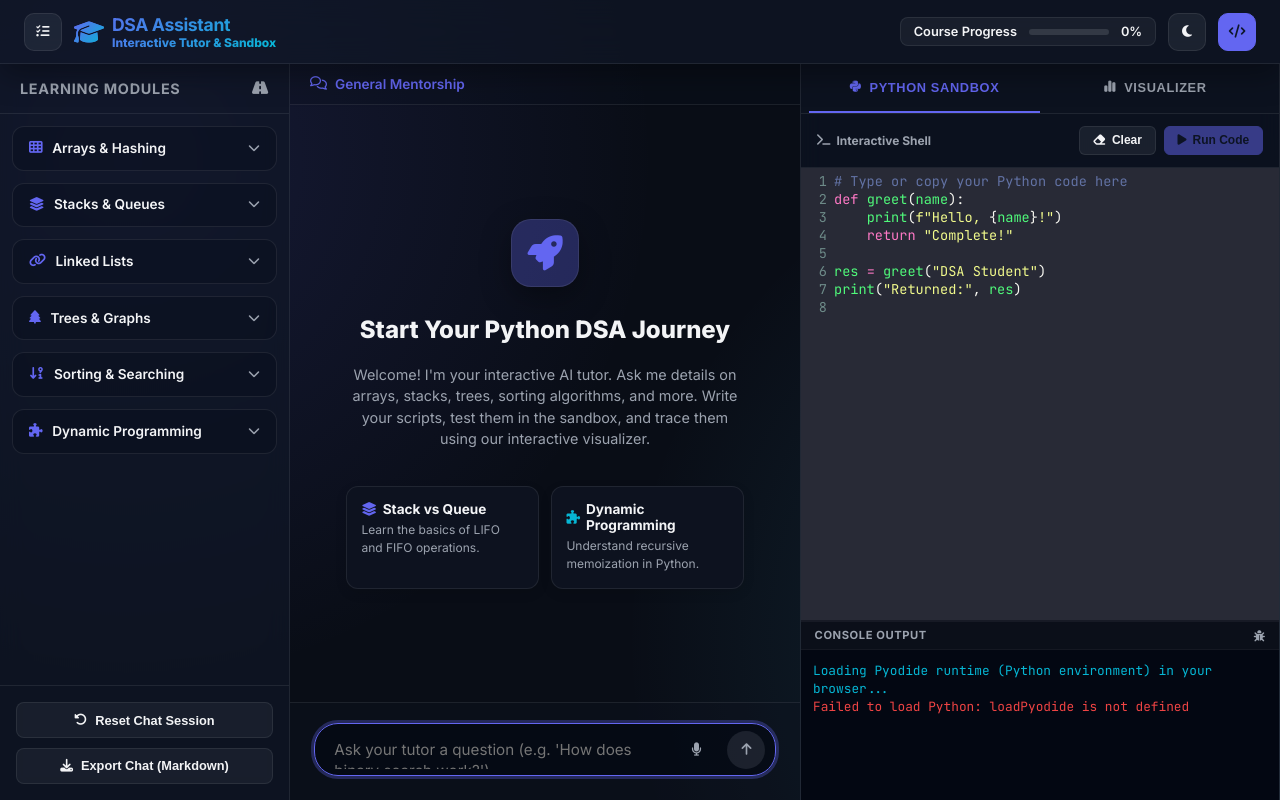
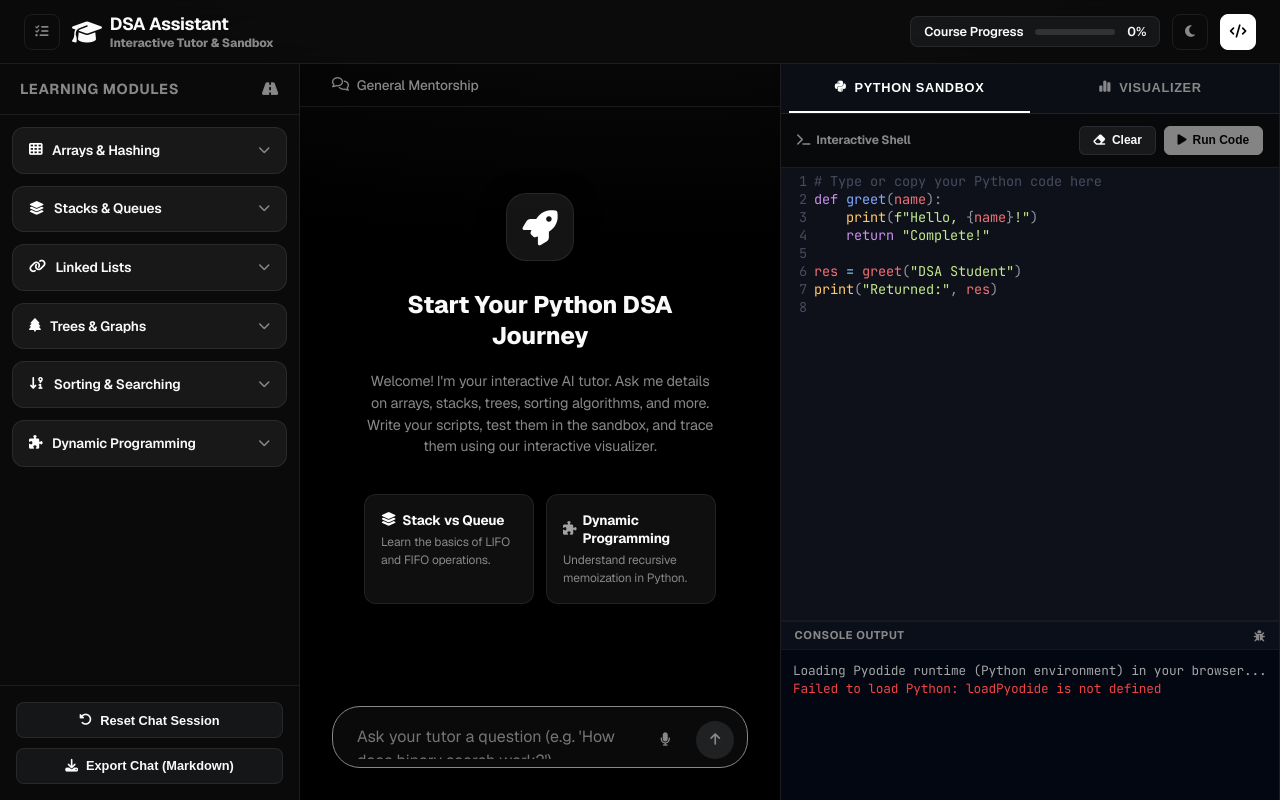
Before and after one commit to lidostark/dsa-learning-assistant, a Flask app: template templates/index.html in a window 1280 px wide. Run offline with Flask 3, Linux system fonts and the light colour scheme; the template is opened without the code that fills it, so the values that code supplies are empty; some libraries are stand-ins or nearby versions.

Commit message:
redesigned the UI elements of the website, by changing the color theme, implemented floating effect to the elements, and redesigned the light mode effect.

```diff
--- a/app.py
+++ b/app.py
@@ -14,6 +14,7 @@ app.secret_key = os.environ.get("FLASK_SECRET_KEY", "dsa-learning-assistant-secr
 env_path = Path(__file__).resolve().parent / ".env"
 if env_path.exists():
     try:
+        # pyrefly: ignore [missing-import]
         from dotenv import load_dotenv
     except ImportError as exc:
         raise ImportError("python-dotenv is required to load .env. Install it with `pip install python-dotenv`.") from exc
--- a/templates/index.html
+++ b/templates/index.html
@@ -12,13 +12,14 @@
     <link rel="preconnect" href="https://fonts.googleapis.com">
     <link rel="preconnect" href="https://fonts.gstatic.com" crossorigin>
     <link
-        href="https://fonts.googleapis.com/css2?family=Inter:wght@300;400;500;600;700;800&family=JetBrains+Mono:wght@400;500;600&display=swap"
+        href="https://fonts.googleapis.com/css2?family=Geist:wght@300;400;500;600;700;800&family=JetBrains+Mono:wght@400;500;600&display=swap"
         rel="stylesheet">
     <link rel="stylesheet" href="https://cdnjs.cloudflare.com/ajax/libs/font-awesome/6.4.0/css/all.min.css">
 
     <!-- CodeMirror Editor Styling & Theme -->
     <link rel="stylesheet" href="https://cdnjs.cloudflare.com/ajax/libs/codemirror/5.65.13/codemirror.min.css">
-    <link rel="stylesheet" href="https://cdnjs.cloudflare.com/ajax/libs/codemirror/5.65.13/theme/dracula.min.css">
+    <link rel="stylesheet"
+        href="https://cdnjs.cloudflare.com/ajax/libs/codemirror/5.65.13/theme/material-ocean.min.css">
 
     <!-- Syntax Highlighting (Highlight.js) -->
     <link rel="stylesheet"
@@ -26,55 +27,59 @@
 
     <style>
         :root {
-            --font-main: 'Inter', -apple-system, sans-serif;
+            --font-main: 'Geist', -apple-system, BlinkMacSystemFont, 'Segoe UI', sans-serif;
             --font-code: 'JetBrains Mono', monospace;
 
-            /* Theme variables (Dark Mode default) */
-            --bg-gradient: radial-gradient(circle at 10% 20%, rgba(99, 102, 241, 0.15) 0%, transparent 40%),
-                radial-gradient(circle at 90% 80%, rgba(76, 201, 240, 0.15) 0%, transparent 40%),
-                #090d16;
-            --bg-panel: rgba(17, 24, 39, 0.7);
-            --bg-panel-solid: #0d121f;
-            --bg-input: rgba(3, 7, 18, 0.6);
+            /* Premium OLED Black & White Theme */
+            --bg-gradient: radial-gradient(ellipse 80% 50% at 50% -20%, rgba(120, 120, 120, 0.15), transparent),
+                #000000;
+            --bg-panel: rgba(12, 12, 12, 0.85);
+            --bg-panel-solid: #0A0A0A;
+            --bg-input: rgba(255, 255, 255, 0.06);
             --border-panel: rgba(255, 255, 255, 0.08);
-            --text-main: #f3f4f6;
-            --text-muted: #9ca3af;
-            --text-inverse: #0f172a;
-
-            --color-primary: #6366f1;
-            --color-primary-dark: #4f46e5;
-            --color-primary-glow: rgba(99, 102, 241, 0.3);
-            --color-secondary: #06b6d4;
-            --color-secondary-glow: rgba(6, 182, 212, 0.25);
-            --color-success: #10b981;
-            --color-danger: #ef4444;
-
-            --shadow-premium: 0 10px 30px rgba(0, 0, 0, 0.35);
+            --text-main: #FAFAFA;
+            --text-muted: #888888;
+            --text-inverse: #000000;
+
+            --color-primary: #FFFFFF;
+            --color-primary-dark: #D4D4D4;
+            --color-primary-glow: rgba(255, 255, 255, 0.08);
+            --color-secondary: #A3A3A3;
+            --color-secondary-glow: rgba(163, 163, 163, 0.1);
+            --color-success: #22C55E;
+            --color-danger: #EF4444;
+            --color-accent: #FFFFFF;
+
+            --shadow-premium: 0 4px 24px rgba(0, 0, 0, 0.6);
+            --shadow-float: 0 12px 40px rgba(0, 0, 0, 0.5);
             --radius-main: 16px;
-            --radius-btn: 999px;
-
-            --sidebar-width: 290px;
-            --sandbox-width: 480px;
+            --radius-btn: 10px;
+
+            --sidebar-width: 300px;
+            --sandbox-width: 500px;
         }
 
         [data-theme="light"] {
-            --bg-gradient: radial-gradient(circle at 10% 20%, rgba(99, 102, 241, 0.06) 0%, transparent 40%),
-                radial-gradient(circle at 90% 80%, rgba(76, 201, 240, 0.06) 0%, transparent 40%),
-                #f1f5f9;
-            --bg-panel: rgba(255, 255, 255, 0.75);
-            --bg-panel-solid: #ffffff;
-            --bg-input: rgba(241, 245, 249, 0.9);
+            --bg-gradient: #FFFFFF;
+            --bg-panel: rgba(255, 255, 255, 0.95);
+            --bg-panel-solid: #FFFFFF;
+            --bg-input: rgba(0, 0, 0, 0.04);
             --border-panel: rgba(0, 0, 0, 0.08);
-            --text-main: #1f2937;
-            --text-muted: #6b7280;
-            --text-inverse: #ffffff;
-
-            --color-primary: #4f46e5;
-            --color-primary-dark: #3730a3;
-            --color-primary-glow: rgba(79, 70, 229, 0.15);
-            --color-secondary: #0891b2;
-            --color-secondary-glow: rgba(8, 145, 178, 0.15);
-            --color-success: #16a34a;
+            --text-main: #0A0A0A;
+            --text-muted: #6B6B6B;
+            --text-inverse: #FFFFFF;
+
+            --color-primary: #000000;
+            --color-primary-dark: #171717;
+            --color-primary-glow: rgba(0, 0, 0, 0.05);
+            --color-secondary: #525252;
+            --color-secondary-glow: rgba(82, 82, 82, 0.08);
+            --color-success: #16A34A;
+            --color-danger: #DC2626;
+            --color-accent: #000000;
+
+            --shadow-premium: 0 2px 12px rgba(0, 0, 0, 0.08);
+            --shadow-float: 0 8px 32px rgba(0, 0, 0, 0.12);
         }
 
         * {
@@ -86,34 +91,36 @@
         body {
             font-family: var(--font-main);
             background: var(--bg-gradient);
+            background-attachment: fixed;
             color: var(--text-main);
             height: 100vh;
             display: grid;
             grid-template-rows: 64px 1fr;
-            grid-template-columns: var(--sidebar-width) 1fr var(--sandbox-width);
+            grid-template-columns: var(--sidebar-width) minmax(0, 1fr) var(--sandbox-width);
             grid-template-areas:
                 "header header header"
                 "sidebar chat sandbox";
             overflow: hidden;
             transition: background 0.3s ease, color 0.3s ease;
+            letter-spacing: -0.01em;
         }
 
         body.sidebar-collapsed {
-            grid-template-columns: 0px 1fr var(--sandbox-width);
+            grid-template-columns: 0px minmax(0, 1fr) var(--sandbox-width);
         }
 
         body.sandbox-collapsed {
-            grid-template-columns: var(--sidebar-width) 1fr 0px;
+            grid-template-columns: var(--sidebar-width) minmax(0, 1fr) 0px;
         }
 
         body.sidebar-collapsed.sandbox-collapsed {
-            grid-template-columns: 0px 1fr 0px;
+            grid-template-columns: 0px minmax(0, 1fr) 0px;
         }
 
         /* Scrollbar Styling */
         ::-webkit-scrollbar {
-            width: 6px;
-            height: 6px;
+            width: 4px;
+            height: 4px;
         }
 
         ::-webkit-scrollbar-track {
@@ -121,26 +128,26 @@
         }
 
         ::-webkit-scrollbar-thumb {
-            background: rgba(156, 163, 175, 0.25);
+            background: var(--border-panel);
             border-radius: 4px;
         }
 
         ::-webkit-scrollbar-thumb:hover {
-            background: rgba(156, 163, 175, 0.45);
+            background: rgba(255, 255, 255, 0.2);
         }
 
         /* HEADER */
         header {
             grid-area: header;
             background: var(--bg-panel);
-            backdrop-filter: blur(16px);
+            backdrop-filter: blur(24px);
+            -webkit-backdrop-filter: blur(24px);
             border-bottom: 1px solid var(--border-panel);
             padding: 0 1.5rem;
             display: flex;
             align-items: center;
             justify-content: space-between;
             z-index: 100;
-            box-shadow: var(--shadow-premium);
         }
 
         .header-brand {
@@ -151,9 +158,7 @@
 
         .header-logo {
             font-size: 1.5rem;
-            background: linear-gradient(135deg, var(--color-primary), var(--color-secondary));
-            -webkit-background-clip: text;
-            -webkit-text-fill-color: transparent;
+            color: var(--text-main);
             font-weight: 800;
             display: flex;
             align-items: center;
@@ -161,9 +166,7 @@
         }
 
         .header-logo i {
-            background: linear-gradient(135deg, var(--color-primary), var(--color-secondary));
-            -webkit-background-clip: text;
-            -webkit-text-fill-color: transparent;
+            color: var(--text-main);
         }
 
         .header-title-text h1 {
@@ -184,24 +187,25 @@
         }
 
         .header-btn {
-            background: rgba(156, 163, 175, 0.1);
+            background: transparent;
             border: 1px solid var(--border-panel);
-            color: var(--text-main);
-            width: 38px;
-            height: 38px;
-            border-radius: 10px;
+            color: var(--text-muted);
+            width: 36px;
+            height: 36px;
+            border-radius: 8px;
             cursor: pointer;
             display: flex;
             align-items: center;
             justify-content: center;
-            transition: all 0.2s ease;
+            transition: all 0.25s cubic-bezier(0.16, 1, 0.3, 1);
         }
 
         .header-btn:hover {
             background: var(--color-primary-glow);
-            border-color: var(--color-primary);
-            color: var(--color-primary);
-            transform: translateY(-1px);
+            border-color: var(--text-muted);
+            color: var(--text-main);
+            transform: translateY(-2px);
+            box-shadow: var(--shadow-float);
         }
 
         .header-btn.active {
@@ -241,13 +245,15 @@
         aside {
             grid-area: sidebar;
             background: var(--bg-panel);
-            backdrop-filter: blur(12px);
+            backdrop-filter: blur(24px);
+            -webkit-backdrop-filter: blur(24px);
             border-right: 1px solid var(--border-panel);
             display: flex;
             flex-direction: column;
             overflow: hidden;
             width: var(--sidebar-width);
-            transition: transform 0.3s cubic-bezier(0.4, 0, 0.2, 1), margin-left 0.3s cubic-bezier(0.4, 0, 0.2, 1);
+            transition: transform 0.4s cubic-bezier(0.16, 1, 0.3, 1), margin-left 0.4s cubic-bezier(0.16, 1, 0.3, 1);
+            z-index: 90;
         }
 
         body.sidebar-collapsed aside {
@@ -281,7 +287,14 @@
             border: 1px solid var(--border-panel);
             border-radius: 12px;
             overflow: hidden;
-            background: rgba(3, 7, 18, 0.2);
+            background: var(--bg-input);
+            transition: all 0.25s cubic-bezier(0.16, 1, 0.3, 1);
+        }
+
+        .curriculum-category:hover {
+            border-color: rgba(255, 255, 255, 0.15);
+            transform: translateY(-2px);
+            box-shadow: var(--shadow-float);
         }
 
         .category-header {
@@ -463,90 +476,84 @@
             display: flex;
             align-items: center;
             justify-content: space-between;
-            padding: 0.75rem 1.25rem;
+            padding: 0.75rem 2rem;
             border-bottom: 1px solid var(--border-panel);
-            background: rgba(13, 18, 31, 0.3);
+            background: rgba(5, 5, 5, 0.2);
         }
 
         .chat-topic-indicator {
             font-size: 0.85rem;
-            font-weight: 600;
+            font-weight: 500;
             display: flex;
             align-items: center;
             gap: 0.5rem;
-            color: var(--color-primary);
+            color: var(--text-muted);
         }
 
         #chat-messages {
             flex: 1;
             overflow-y: auto;
-            padding: 1.5rem;
+            padding: 2rem;
             display: flex;
             flex-direction: column;
-            gap: 1.25rem;
+            gap: 1.5rem;
+            align-items: center;
+            /* Center content like ChatGPT/Claude */
         }
 
         .message-bubble-wrapper {
             display: flex;
-            gap: 0.85rem;
-            max-width: 82%;
-            animation: bubbleFadeIn 0.3s cubic-bezier(0.4, 0, 0.2, 1);
+            gap: 1rem;
+            width: 100%;
+            max-width: 768px;
+            /* Standard conversational width limit */
+            animation: bubbleFadeIn 0.4s cubic-bezier(0.16, 1, 0.3, 1);
         }
 
         .message-bubble-wrapper.user {
-            align-self: flex-end;
             flex-direction: row-reverse;
         }
 
-        .message-bubble-wrapper.assistant {
-            align-self: flex-start;
-        }
-
         .message-avatar {
-            width: 32px;
-            height: 32px;
-            border-radius: 50%;
-            background: var(--bg-panel-solid);
-            border: 1px solid var(--border-panel);
+            width: 28px;
+            height: 28px;
+            border-radius: 6px;
+            background: transparent;
             display: flex;
             align-items: center;
             justify-content: center;
             font-size: 0.85rem;
             flex-shrink: 0;
-            box-shadow: 0 4px 10px rgba(0, 0, 0, 0.1);
+            margin-top: 4px;
         }
 
         .message-bubble-wrapper.user .message-avatar {
-            background: linear-gradient(135deg, var(--color-primary), var(--color-secondary));
-            color: white;
-            border: none;
+            background: var(--text-main);
+            color: var(--bg-panel-solid);
         }
 
         .message-bubble-wrapper.assistant .message-avatar {
-            border-color: var(--color-primary);
-            color: var(--color-primary);
+            background: var(--color-primary);
+            color: #fff;
+            box-shadow: 0 0 15px var(--color-primary-glow);
         }
 
         .message-bubble {
-            padding: 1rem 1.25rem;
-            border-radius: 18px;
+            padding: 0.5rem 0;
             line-height: 1.6;
-            font-size: 0.9rem;
-            box-shadow: var(--shadow-premium);
+            font-size: 0.95rem;
             position: relative;
+            flex: 1;
         }
 
         .message-bubble-wrapper.user .message-bubble {
-            background: linear-gradient(135deg, var(--color-primary-dark), var(--color-primary));
-            color: white;
-            border-top-right-radius: 2px;
+            color: var(--text-main);
+            background: transparent;
         }
 
         .message-bubble-wrapper.assistant .message-bubble {
-            background: var(--bg-panel-solid);
-            border: 1px solid var(--border-panel);
-            border-top-left-radius: 2px;
             color: var(--text-main);
+            background: transparent;
         }
 
         /* Markdown elements inside message bubble */
@@ -783,19 +790,19 @@
         }
 
         .suggestion-card {
-            background: var(--bg-panel-solid);
+            background: var(--bg-input);
             border: 1px solid var(--border-panel);
-            padding: 0.9rem;
+            padding: 1rem;
             border-radius: 12px;
             cursor: pointer;
             text-align: left;
-            transition: all 0.2s ease;
-            box-shadow: 0 4px 12px rgba(0, 0, 0, 0.1);
+            transition: all 0.25s cubic-bezier(0.16, 1, 0.3, 1);
         }
 
         .suggestion-card:hover {
-            border-color: var(--color-primary);
-            transform: translateY(-2px);
+            border-color: var(--text-muted);
+            transform: translateY(-4px);
+            box-shadow: var(--shadow-float);
             background: var(--color-primary-glow);
         }
 
@@ -815,29 +822,34 @@
 
         /* INPUT AREA */
         #input-container {
-            padding: 1.25rem 1.5rem 1.5rem;
-            background: rgba(13, 18, 31, 0.4);
-            border-top: 1px solid var(--border-panel);
+            padding: 1rem 2rem 2rem;
+            background: transparent;
+            border-top: none;
             display: flex;
             flex-direction: column;
             gap: 0.5rem;
+            align-items: center;
         }
 
         .input-bar-wrapper {
             display: flex;
             align-items: flex-end;
             gap: 0.75rem;
-            background: var(--bg-input);
+            background: var(--bg-panel);
+            backdrop-filter: blur(16px);
+            -webkit-backdrop-filter: blur(16px);
             border: 1px solid var(--border-panel);
-            border-radius: 24px;
-            padding: 0.4rem 0.6rem 0.4rem 1.2rem;
-            transition: all 0.2s ease;
-            box-shadow: 0 8px 24px rgba(0, 0, 0, 0.15);
+            border-radius: 28px;
+            padding: 0.5rem 0.8rem 0.5rem 1.5rem;
+            transition: all 0.3s cubic-bezier(0.16, 1, 0.3, 1);
+            box-shadow: none;
+            width: 100%;
+            max-width: 768px;
         }
 
         .input-bar-wrapper:focus-within {
-            border-color: var(--color-primary);
-            box-shadow: 0 0 0 3px var(--color-primary-glow);
+            border-color: var(--text-muted);
+            box-shadow: none;
         }
 
         #user-input {
@@ -845,14 +857,14 @@
             background: transparent;
             border: none;
             color: var(--text-main);
-            font-size: 0.95rem;
+            font-size: 1rem;
             font-family: var(--font-main);
             outline: none;
             resize: none;
-            max-height: 120px;
-            height: 38px;
-            padding: 8px 0;
-            line-height: 1.4;
+            max-height: 200px;
+            height: 44px;
+            padding: 10px 0;
+            line-height: 1.5;
         }
 
         .input-action-btn {
@@ -912,13 +924,15 @@
         #sandbox-panel {
             grid-area: sandbox;
             background: var(--bg-panel);
-            backdrop-filter: blur(12px);
+            backdrop-filter: blur(24px);
+            -webkit-backdrop-filter: blur(24px);
             border-left: 1px solid var(--border-panel);
             display: flex;
             flex-direction: column;
             overflow: hidden;
             width: var(--sandbox-width);
-            transition: transform 0.3s cubic-bezier(0.4, 0, 0.2, 1), margin-right 0.3s cubic-bezier(0.4, 0, 0.2, 1);
+            transition: transform 0.4s cubic-bezier(0.16, 1, 0.3, 1), margin-right 0.4s cubic-bezier(0.16, 1, 0.3, 1);
+            z-index: 90;
         }
 
         body.sandbox-collapsed #sandbox-panel {
@@ -1525,25 +1539,28 @@
         /* FLOATING TOASTS */
         .toast-container {
             position: fixed;
-            bottom: 20px;
-            right: 20px;
+            bottom: 30px;
+            right: 30px;
             z-index: 1000;
             display: flex;
             flex-direction: column;
-            gap: 8px;
+            gap: 12px;
         }
 
         .toast {
-            background: var(--bg-panel-solid);
+            background: rgba(15, 15, 17, 0.85);
+            backdrop-filter: blur(16px);
+            -webkit-backdrop-filter: blur(16px);
+            border: 1px solid var(--border-panel);
             border-left: 4px solid var(--color-primary);
             color: var(--text-main);
-            padding: 0.75rem 1.25rem;
-            border-radius: 8px;
-            box-shadow: 0 10px 25px rgba(0, 0, 0, 0.3);
-            display: flex;
-            align-items: center;
-            gap: 8px;
-            font-size: 0.8rem;
+            padding: 1rem 1.5rem;
+            border-radius: 12px;
+            box-shadow: 0 12px 40px rgba(0, 0, 0, 0.5);
+            display: flex;
+            align-items: center;
+            gap: 12px;
+            font-size: 0.85rem;
             font-weight: 600;
             animation: toastIn 0.3s cubic-bezier(0.4, 0, 0.2, 1) forwards;
             border: 1px solid var(--border-panel);
@@ -2035,21 +2056,21 @@ print("Returned:", res)
 
         // Initialize CodeMirror Editor
         const codeEditor = CodeMirror.fromTextArea(document.getElementById('python-editor-textarea'), {
-            mode: 'python',
-            theme: 'dracula',
+            mode: "python",
+            theme: "material-ocean",
             lineNumbers: true,
             indentUnit: 4,
+            matchBrackets: true,
             smartIndent: true,
             tabSize: 4,
             indentWithTabs: false,
-            matchBrackets: true,
             autoCloseBrackets: true
         });
 
         // Keyboard shortcut: Cmd/Ctrl+Enter to run code in sandbox
         codeEditor.addKeyMap({
-            'Cmd-Enter': function() { if (!runCodeBtn.disabled) runCodeBtn.click(); },
-            'Ctrl-Enter': function() { if (!runCodeBtn.disabled) runCodeBtn.click(); }
+            'Cmd-Enter': function () { if (!runCodeBtn.disabled) runCodeBtn.click(); },
+            'Ctrl-Enter': function () { if (!runCodeBtn.disabled) runCodeBtn.click(); }
         });
 
         // Initialize Pyodide on Page Load
```
Also changed, not shown: other parts of templates/index.html (+21 -17 lines).
